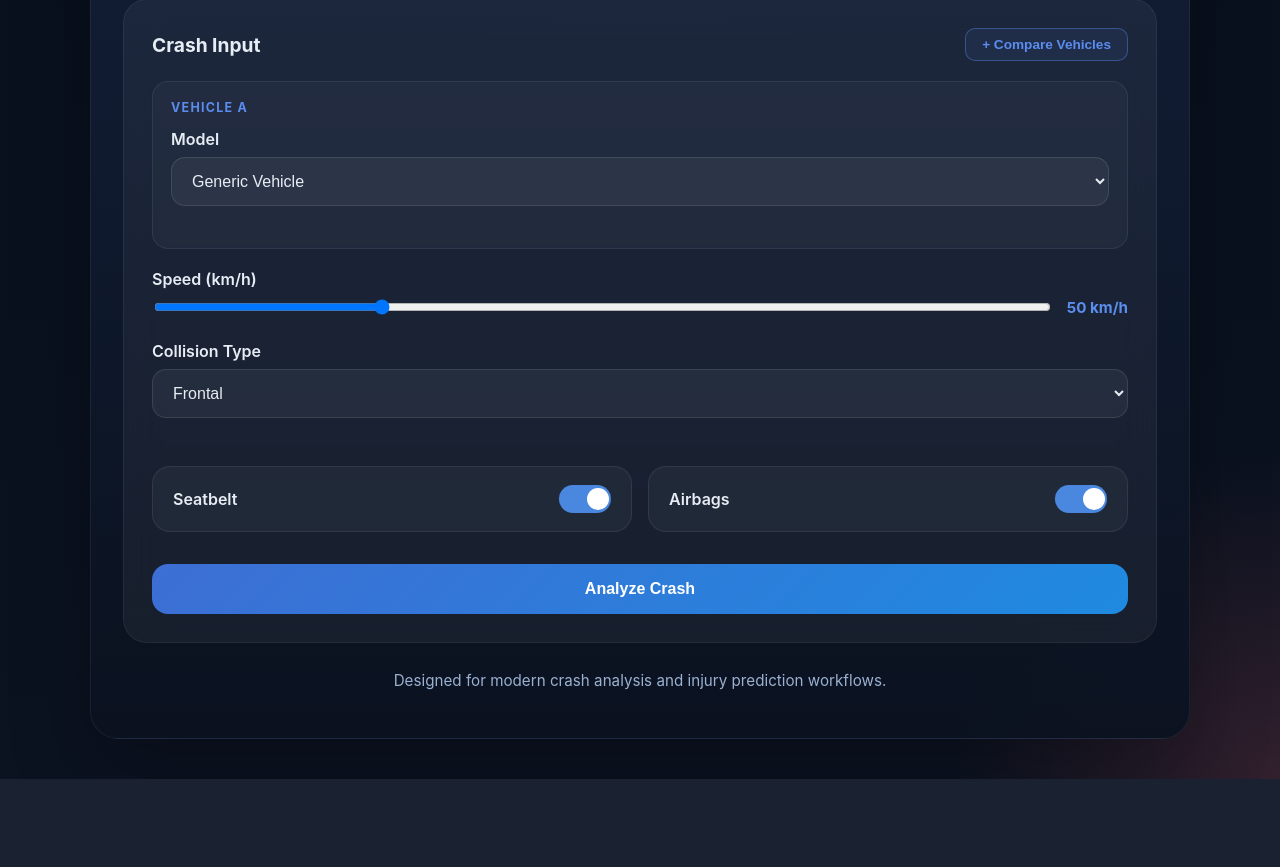
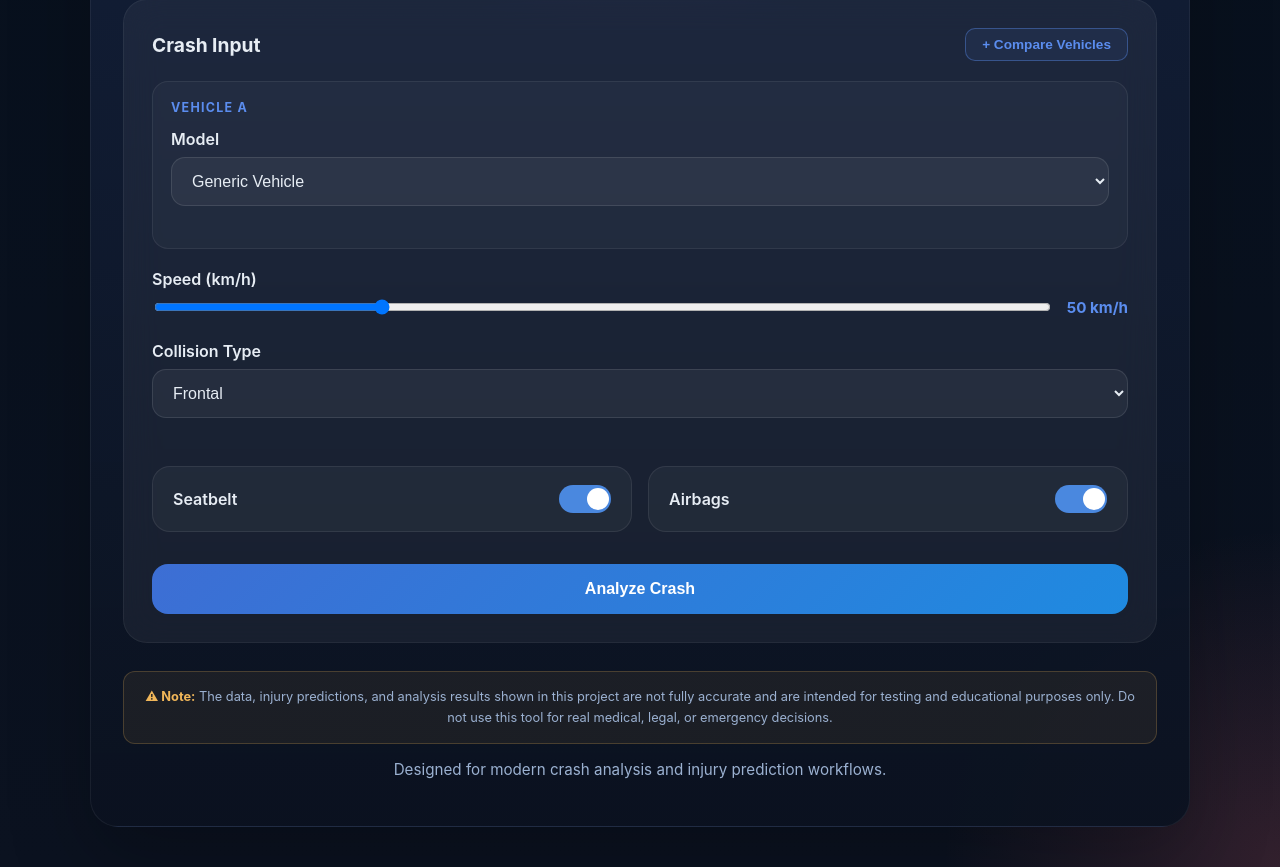
Before and after one commit to Pavan8104/Car-Crash-analyzer, a Flask app: page / in a window 1280 px wide. Shown: the part 234-1101 px from the top of the page. Before the commit the page ends 1013 px from the top, so only its background shows below. Run offline with Flask 3, Linux system fonts and the light colour scheme.

Commit message:
added disclaimer note at bottom of dashboard about data being for testing only

```diff
--- a/static/style.css
+++ b/static/style.css
@@ -656,8 +656,24 @@ li.injury-item {
   color: var(--muted);
 }
 
+.data-disclaimer {
+  margin-top: 28px;
+  padding: 14px 18px;
+  border-radius: 12px;
+  background: rgba(240, 182, 89, 0.07);
+  border: 1px solid rgba(240, 182, 89, 0.22);
+  color: var(--muted);
+  font-size: 0.8rem;
+  line-height: 1.65;
+  text-align: center;
+}
+
+.data-disclaimer strong {
+  color: var(--warning);
+}
+
 .page-footer {
-  margin-top: 28px;
+  margin-top: 16px;
   color: var(--muted);
   font-size: 0.95rem;
   text-align: center;
--- a/templates/index.html
+++ b/templates/index.html
@@ -257,6 +257,12 @@
           <div class="compare-col" id="compare-col-b"></div>
         </div>
 
+      </div>
+
+      <div class="data-disclaimer">
+        <strong>⚠ Note:</strong> The data, injury predictions, and analysis results shown in this project
+        are not fully accurate and are intended for testing and educational purposes only.
+        Do not use this tool for real medical, legal, or emergency decisions.
       </div>
 
       <div class="page-footer">
```
